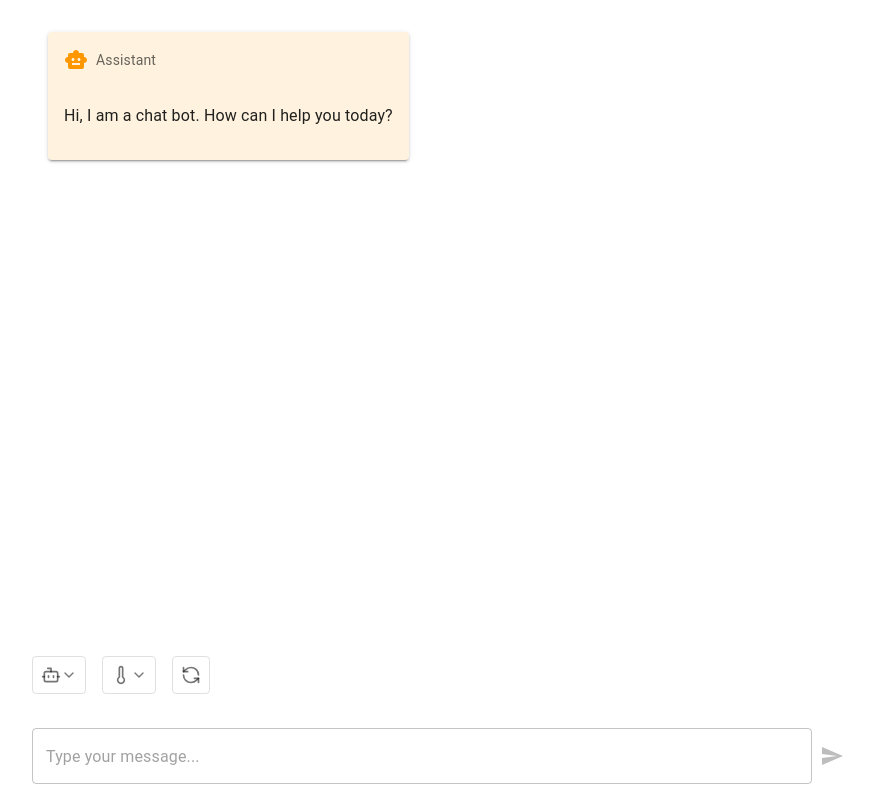
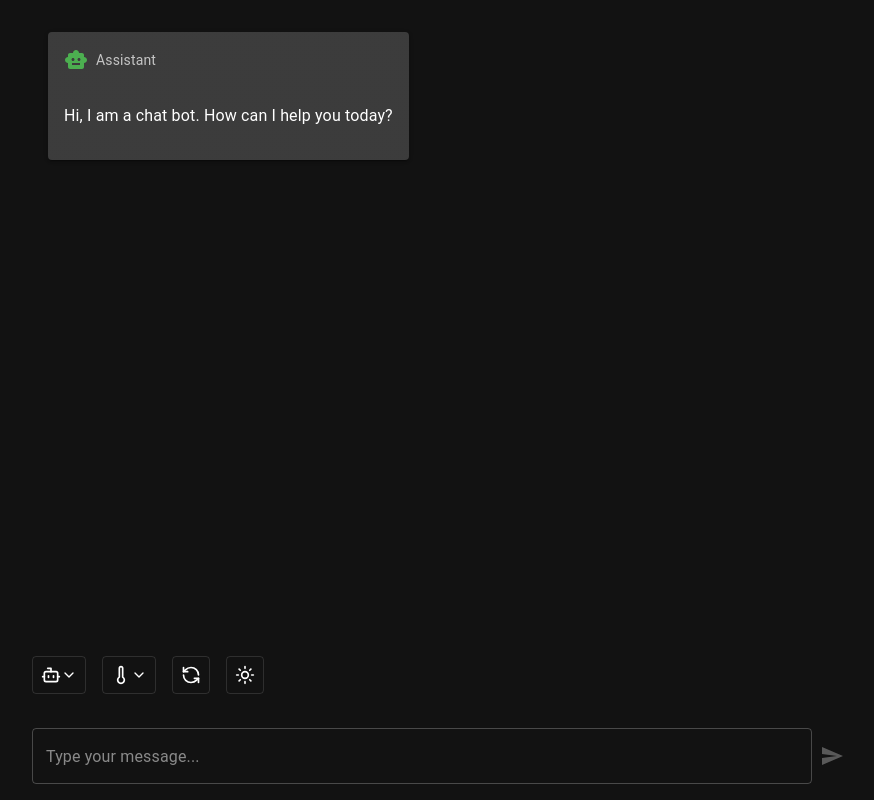
Before and after one commit to IndrajeetPatil/chatgpt-clone, a Next.js app in the folder frontend/: page /chat in a window 1280 px wide. Shown: the whole page, without its empty margins (198-1072 px from the left). Built offline with nearby package versions, Linux system fonts and the light colour scheme.

Commit message:
support dark mode and default to it

```diff
--- a/frontend/app/chat/page.tsx
+++ b/frontend/app/chat/page.tsx
@@ -1,6 +1,6 @@
 "use client";
 
-import { RefreshCcw } from "lucide-react";
+import { Moon, RefreshCcw, Sun } from "lucide-react";
 import { useEffect, useState } from "react";
 
 import useAssistantResponse from "@/client/hooks/useAssistantResponse";
@@ -27,12 +27,6 @@ interface Message {
   content: string;
 }
 
-const theme = createTheme({
-  palette: {
-    mode: "light",
-  },
-});
-
 export default function Home() {
   const [messages, setMessages] = useState<Message[]>([
     {
@@ -45,6 +39,7 @@ export default function Home() {
     AssistantTemperature.BALANCED
   );
   const [lastPrompt, setLastPrompt] = useState<string | null>(null);
+  const [darkMode, setDarkMode] = useState(true);
 
   const {
     triggerAssistantResponse,
@@ -52,6 +47,12 @@ export default function Home() {
     assistantError,
     assistantIsLoading,
   } = useAssistantResponse();
+
+  const theme = createTheme({
+    palette: {
+      mode: darkMode ? "dark" : "light",
+    },
+  });
 
   const handleSendMessage = async (message: string) => {
     const newMessage: Message = { role: "user", content: message };
@@ -77,7 +78,6 @@ export default function Home() {
 
   const handleRegenerateResponse = async () => {
     if (lastPrompt) {
-      // Do not remove the last assistant message
       await triggerAssistantResponse({
         model,
         temperature,
@@ -86,11 +86,14 @@ export default function Home() {
     }
   };
 
+  const toggleTheme = () => {
+    setDarkMode(!darkMode);
+  };
+
   return (
     <ThemeProvider theme={theme}>
       <CssBaseline />
       <Container maxWidth="md">
-        {/* Full height container for chat messages and control panel */}
         <Box
           sx={{
             height: "100vh",
@@ -98,7 +101,6 @@ export default function Home() {
             flexDirection: "column",
           }}
         >
-          {/* Chat Messages Section (80% of the height) */}
           <Box
             sx={{
               flexGrow: 1,
@@ -143,7 +145,6 @@ export default function Home() {
             </Box>
           </Box>
 
-          {/* Control Panel and Input Section (20% of the height) */}
           <Box
             sx={{
               height: "20vh",
@@ -153,7 +154,6 @@ export default function Home() {
               p: 2,
             }}
           >
-            {/* Control Panel */}
             <Stack direction="row" spacing={2} alignItems="center">
               <AssistantParameters
                 model={model}
@@ -174,9 +174,24 @@ export default function Home() {
                   <RefreshCcw size={20} />
                 </IconButton>
               </Tooltip>
+              <Tooltip
+                title={
+                  darkMode ? "Switch to Light Mode" : "Switch to Dark Mode"
+                }
+              >
+                <IconButton
+                  onClick={toggleTheme}
+                  sx={{
+                    border: "1px solid",
+                    borderColor: "divider",
+                    borderRadius: 1,
+                  }}
+                >
+                  {darkMode ? <Sun size={20} /> : <Moon size={20} />}
+                </IconButton>
+              </Tooltip>
             </Stack>
 
-            {/* Chat Input */}
             <ChatInput onSendMessage={handleSendMessage} />
           </Box>
         </Box>
--- a/frontend/components/messages/AssistantMessage.tsx
+++ b/frontend/components/messages/AssistantMessage.tsx
@@ -1,11 +1,21 @@
 import React, { useState } from "react";
 import ReactMarkdown from "react-markdown";
 import { Prism as SyntaxHighlighter } from "react-syntax-highlighter";
-import { darcula } from "react-syntax-highlighter/dist/esm/styles/prism";
+import {
+  vs,
+  vscDarkPlus,
+} from "react-syntax-highlighter/dist/esm/styles/prism";
 
 import FileCopyIcon from "@mui/icons-material/FileCopy";
 import SmartToyIcon from "@mui/icons-material/SmartToy";
-import { Box, IconButton, Paper, Tooltip, Typography } from "@mui/material";
+import {
+  Box,
+  IconButton,
+  Paper,
+  Tooltip,
+  Typography,
+  useTheme,
+} from "@mui/material";
 
 interface AssistantMessageProps {
   content: string;
@@ -18,6 +28,7 @@ const AssistantMessage: React.FC<AssistantMessageProps> = ({
 }) => {
   const [copied, setCopied] = useState(false);
   const [codeCopied, setCodeCopied] = useState<string | null>(null);
+  const theme = useTheme();
 
   const handleCopy = (text: string) => {
     navigator.clipboard.writeText(text);
@@ -46,7 +57,11 @@ const AssistantMessage: React.FC<AssistantMessageProps> = ({
 
       return !inline && match ? (
         <Box position="relative" sx={{ mt: 2 }}>
-          <SyntaxHighlighter style={darcula} language={match[1]} PreTag="div">
+          <SyntaxHighlighter
+            style={theme.palette.mode === "dark" ? vscDarkPlus : vs}
+            language={match[1]}
+            PreTag="div"
+          >
             {codeContent}
           </SyntaxHighlighter>
           <Tooltip title={codeCopied === codeContent ? "Copied!" : "Copy code"}>
@@ -56,11 +71,13 @@ const AssistantMessage: React.FC<AssistantMessageProps> = ({
                 position: "absolute",
                 top: 4,
                 right: 4,
-                backgroundColor: "#ff9800",
-                color: "#fff",
+                backgroundColor:
+                  theme.palette.mode === "dark" ? "#4caf50" : "#ff9800",
+                color: theme.palette.common.white,
                 fontSize: 18,
                 "&:hover": {
-                  backgroundColor: "#e65100",
+                  backgroundColor:
+                    theme.palette.mode === "dark" ? "#45a049" : "#e65100",
                 },
               }}
             >
@@ -71,9 +88,11 @@ const AssistantMessage: React.FC<AssistantMessageProps> = ({
       ) : (
         <code
           style={{
-            backgroundColor: "#f5f5f5",
+            backgroundColor:
+              theme.palette.mode === "dark" ? "#2d2d2d" : "#f5f5f5",
             borderRadius: "4px",
             padding: "0 4px",
+            color: theme.palette.mode === "dark" ? "#e0e0e0" : "inherit",
           }}
         >
           {children}
@@ -88,7 +107,8 @@ const AssistantMessage: React.FC<AssistantMessageProps> = ({
         elevation={2}
         sx={{
           p: 2,
-          backgroundColor: "#fff3e0",
+          backgroundColor:
+            theme.palette.mode === "dark" ? "#2d2d2d" : "#fff3e0",
           maxWidth: "80%",
           wordWrap: "break-word",
           overflowWrap: "anywhere",
@@ -97,11 +117,10 @@ const AssistantMessage: React.FC<AssistantMessageProps> = ({
           flexDirection: "column",
         }}
       >
-        {/* Icon on the first line */}
         <Box display="flex" alignItems="center" mb={1}>
           <SmartToyIcon
             sx={{
-              color: "#ff9800",
+              color: theme.palette.mode === "dark" ? "#4caf50" : "#ff9800",
               fontSize: "1.5rem",
               mr: 1,
             }}
@@ -110,7 +129,6 @@ const AssistantMessage: React.FC<AssistantMessageProps> = ({
             Assistant
           </Typography>
         </Box>
-        {/* Content starts on the second line */}
         <Typography variant="body1" component="div" sx={{ mt: 1 }}>
           <ReactMarkdown components={renderers}>{content}</ReactMarkdown>
         </Typography>
@@ -122,11 +140,13 @@ const AssistantMessage: React.FC<AssistantMessageProps> = ({
                 position: "absolute",
                 bottom: 4,
                 right: 4,
-                backgroundColor: "#ff9800",
-                color: "#fff",
+                backgroundColor:
+                  theme.palette.mode === "dark" ? "#4caf50" : "#ff9800",
+                color: theme.palette.common.white,
                 fontSize: 18,
                 "&:hover": {
-                  backgroundColor: "#e65100",
+                  backgroundColor:
+                    theme.palette.mode === "dark" ? "#45a049" : "#e65100",
                 },
               }}
             >
--- a/frontend/components/messages/UserMessage.tsx
+++ b/frontend/components/messages/UserMessage.tsx
@@ -1,29 +1,33 @@
 import React from "react";
+
 import PersonIcon from "@mui/icons-material/Person";
-import { Box, Paper, Typography } from "@mui/material";
+import { Box, Paper, Typography, useTheme } from "@mui/material";
 
 interface UserMessageProps {
   content: string;
 }
 
-const UserMessage: React.FC<UserMessageProps> = ({ content }) => (
+const UserMessage: React.FC<UserMessageProps> = ({ content }) => {
+  const theme = useTheme();
+
+  return (
     <Box display="flex" justifyContent="flex-end" mb={2}>
       <Paper
         elevation={2}
         sx={{
           p: 2,
-        backgroundColor: "#e3f2fd",
+          backgroundColor:
+            theme.palette.mode === "dark" ? "#1a237e" : "#e3f2fd",
           maxWidth: "70%",
           wordWrap: "break-word",
           display: "flex",
           flexDirection: "column",
         }}
       >
-      {/* Icon on the first line */}
         <Box display="flex" alignItems="center" mb={1}>
           <PersonIcon
             sx={{
-            color: "#1976d2",
+              color: theme.palette.mode === "dark" ? "#90caf9" : "#1976d2",
               fontSize: "1.5rem",
               mr: 1,
             }}
@@ -32,12 +36,22 @@ const UserMessage: React.FC<UserMessageProps> = ({ content }) => (
             User
           </Typography>
         </Box>
-      {/* Content starts on the second line */}
-      <Typography variant="body1" component="div" sx={{ mt: 1 }}>
+        <Typography
+          variant="body1"
+          component="div"
+          sx={{
+            mt: 1,
+            color:
+              theme.palette.mode === "dark"
+                ? theme.palette.common.white
+                : "inherit",
+          }}
+        >
           {content}
         </Typography>
       </Paper>
     </Box>
   );
+};
 
 export default UserMessage;
```
Also changed, not shown: 1 other file (tests, documents, lock files or other folders). Lines whose indentation alone changed are shown as unchanged.
